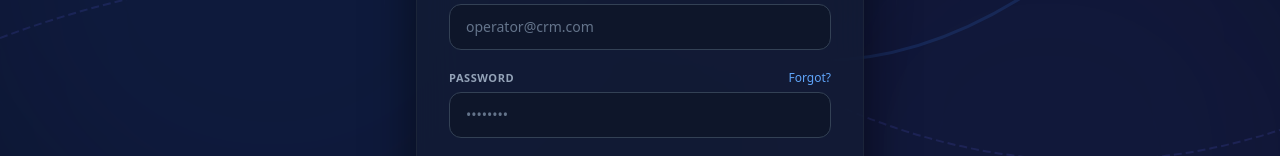
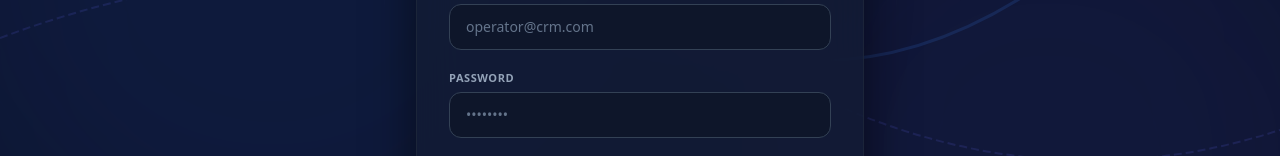
Before and after one commit to Samavia897/CRM-platform, a React (Create React App) app in the folder client/: page /login in a window 1280 px wide. Shown: the part 362-518 px from the top of the page. Built offline with nearby package versions, Linux system fonts and the light colour scheme; no server answers.

Commit message:
Moved backword

```diff
--- a/client/src/pages/Login.js
+++ b/client/src/pages/Login.js
@@ -12,8 +12,7 @@ export default function Login() {
       popup: "rounded-2xl border border-slate-100 shadow-2xl p-6 font-sans",
       title: "text-lg font-bold text-slate-900",
       htmlContainer: "text-xs text-slate-500 mt-1",
-      confirmButton: "px-5 py-2 rounded-lg text-xs font-semibold text-white bg-blue-600 hover:bg-blue-700 transition-all duration-200",
-      input: "w-full px-4 py-3 bg-slate-50 border border-slate-200 rounded-xl text-sm focus:border-blue-500 outline-none mt-3"
+      confirmButton: "px-5 py-2 rounded-lg text-xs font-semibold text-white bg-blue-600 hover:bg-blue-700 transition-all duration-200"
     },
     buttonsStyling: false
   });
@@ -54,45 +53,6 @@ export default function Login() {
       });
     } finally {
       setIsLoading(false);
-    }
-  };
-
-  const handleForgotPassword = async (e) => {
-    e.preventDefault();
-
-    const { value: email } = await customSwal.fire({
-      title: "Reset Password",
-      text: "Enter your registered email address to receive a reset link.",
-      input: "email",
-      inputPlaceholder: "operator@crm.com",
-      showCancelButton: true,
-      confirmButtonText: "Send Link",
-      cancelButtonText: "Cancel",
-      customClass: {
-        popup: "rounded-2xl border border-slate-100 shadow-2xl p-6 font-sans",
-        title: "text-lg font-bold text-slate-900",
-        htmlContainer: "text-xs text-slate-500 mt-1",
-        confirmButton: "px-5 py-2 rounded-lg text-xs font-semibold text-white bg-blue-600 hover:bg-blue-700 transition-all duration-200 mr-2",
-        cancelButton: "px-5 py-2 rounded-lg text-xs font-semibold text-slate-600 bg-slate-100 hover:bg-slate-200 transition-all duration-200",
-        input: "mx-auto my-3 px-4 py-2 w-5/6 bg-slate-50 border border-slate-200 rounded-xl text-sm outline-none text-slate-900"
-      }
-    });
-
-    if (email) {
-      try {
-        await axios.post("http://localhost:5000/api/auth/forgot-password", { email });
-        customSwal.fire({
-          title: "Link Sent",
-          text: "Password reset link has been dispatched to your inbox.",
-          icon: "success"
-        });
-      } catch (err) {
-        customSwal.fire({
-          title: "Request Failed",
-          text: err.response?.data?.error || "Could not process link dispatch.",
-          icon: "error"
-        });
-      }
     }
   };
 
@@ -138,13 +98,6 @@ export default function Login() {
           <div className="space-y-1.5">
             <div className="flex justify-between items-center">
               <label className="text-[11px] font-bold text-slate-400 uppercase tracking-wider">Password</label>
-              <button
-                type="button"
-                onClick={handleForgotPassword}
-                className="text-xs font-medium text-blue-400 hover:text-blue-300 transition-colors focus:outline-none"
-              >
-                Forgot?
-              </button>
             </div>
             <input
               type="password"
```
Also changed, not shown: 2 other files (tests, documents, lock files or other folders).
